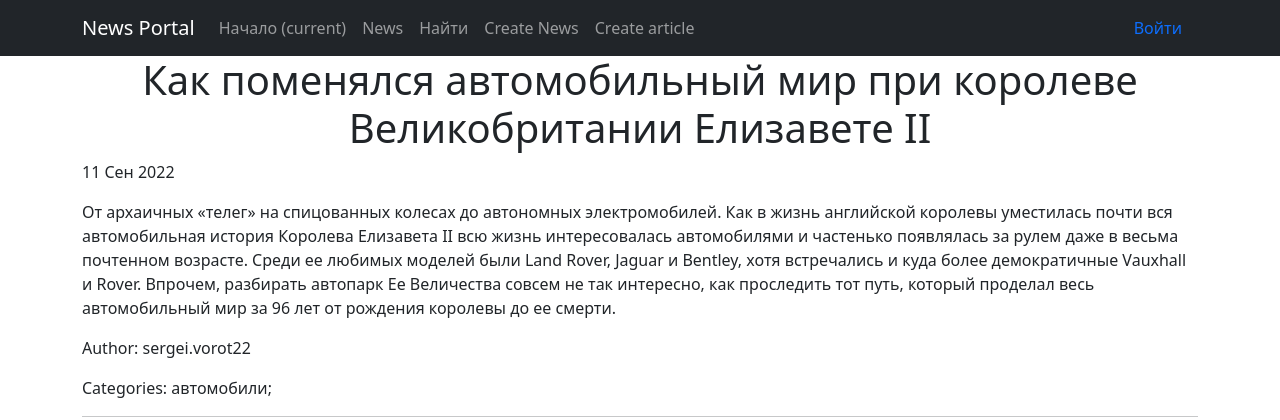
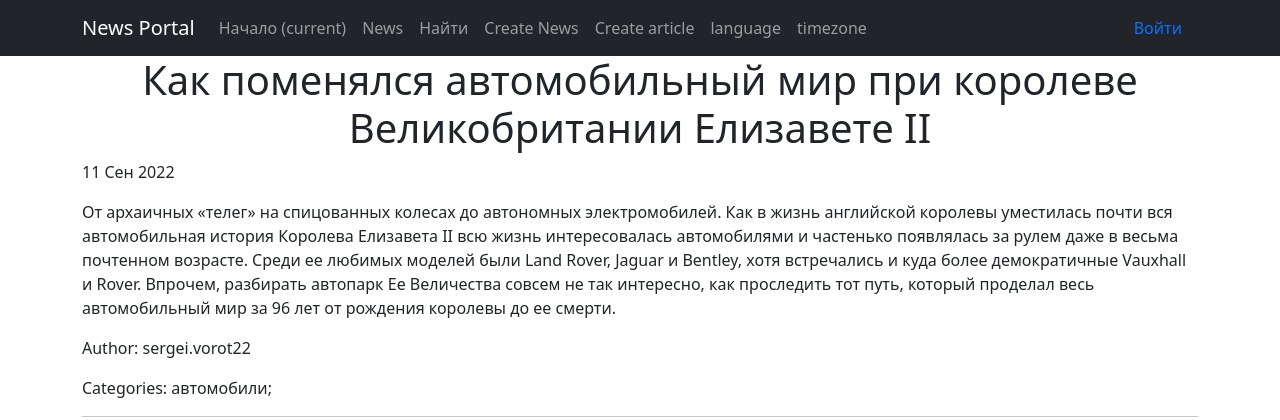
Before and after one commit to SergeyVorotiy/News_Portal, a Django app: page /news/108 in a window 1280 px wide. Shown: the top 420 px of the page. Run offline with Django 4.2, Linux system fonts and the light colour scheme; data comes from the database, SQL or seed files in the repository; both versions use the stored data as it was after the commit; parts of the project's set-up code (start-up, migrations or seed data) failed here and were passed over; some libraries are stand-ins or nearby versions.

Commit message:
Localized new texts

```diff
--- a/NewsPortalProject/news/views.py
+++ b/NewsPortalProject/news/views.py
@@ -10,7 +10,7 @@ from django.views.generic import (
     ListView, DetailView, CreateView, UpdateView, DeleteView, TemplateView
 )
 from .forms import PostForm
-from .models import Post, Comment, Author, Subscribers, PostLogDB
+from .models import Post, Comment, Author, Subscribers, PostLogDB, Category
 from .filters import PostFilter
 from .tasks import new_post_notify
 from django.core.cache import cache
--- a/NewsPortalProject/templates/article.html
+++ b/NewsPortalProject/templates/article.html
@@ -33,7 +33,7 @@
     <a href="{{ article.id }}/update">{% trans "Change" %}</a>
     <a href="{{ article.id }}/delete">{% trans "Delete" %}</a>
     {% endif %}
-    {% if request.user %}
+    {% if article.author.user != request.user and request.user %}
     <a class="m-3" href="{{ article.id }}/subscribe">{% trans "Subscribe" %}</a>
     {% endif %}
 </div>
--- a/NewsPortalProject/templates/chenge_language.html
+++ b/NewsPortalProject/templates/chenge_language.html
@@ -15,6 +15,7 @@
 {% endif %}
 {% endblock style %}
 {% block content %}
+<h2>{% trans "You can chenge language" %}</h2>
     <form action="{% url 'set_language' %}" method="POST"> {% csrf_token %}
         <input type="hidden" name="next" value="{{ redirect_to }}">
         <select name="language" id="">
--- a/NewsPortalProject/templates/chenge_time_zone.html
+++ b/NewsPortalProject/templates/chenge_time_zone.html
@@ -13,7 +13,7 @@
 {% endif %}
 {% endblock style %}
 {% block content %}
-
+<h2>{% trans "You can chenge Ttime zone" %}</h2>
 {% get_current_timezone as TIME_ZONE %}
 
     {{ TIME_ZONE }}
--- a/NewsPortalProject/templates/flatpages/default.html
+++ b/NewsPortalProject/templates/flatpages/default.html
@@ -46,6 +46,12 @@
                         <li class="nav-item">
                             <a class="nav-link" href="/articles/create">{% trans "Create article" %}</a>
                         </li>
+                        <li class="nav-item">
+                            <a class="nav-link" href="/chengelanguage">{% trans "language" %}</a>
+                        </li>
+                        <li class="nav-item">
+                            <a class="nav-link" href="/chengetime">{% trans "timezone" %}</a>
+                        </li>
                     </ul>
                     <div class="list-inline-item">
                         {% if request.user.username %}
```
Also changed, not shown: NewsPortalProject/db.sqlite3, NewsPortalProject/locale/ru/LC_MESSAGES/django.po, 12 other files.
